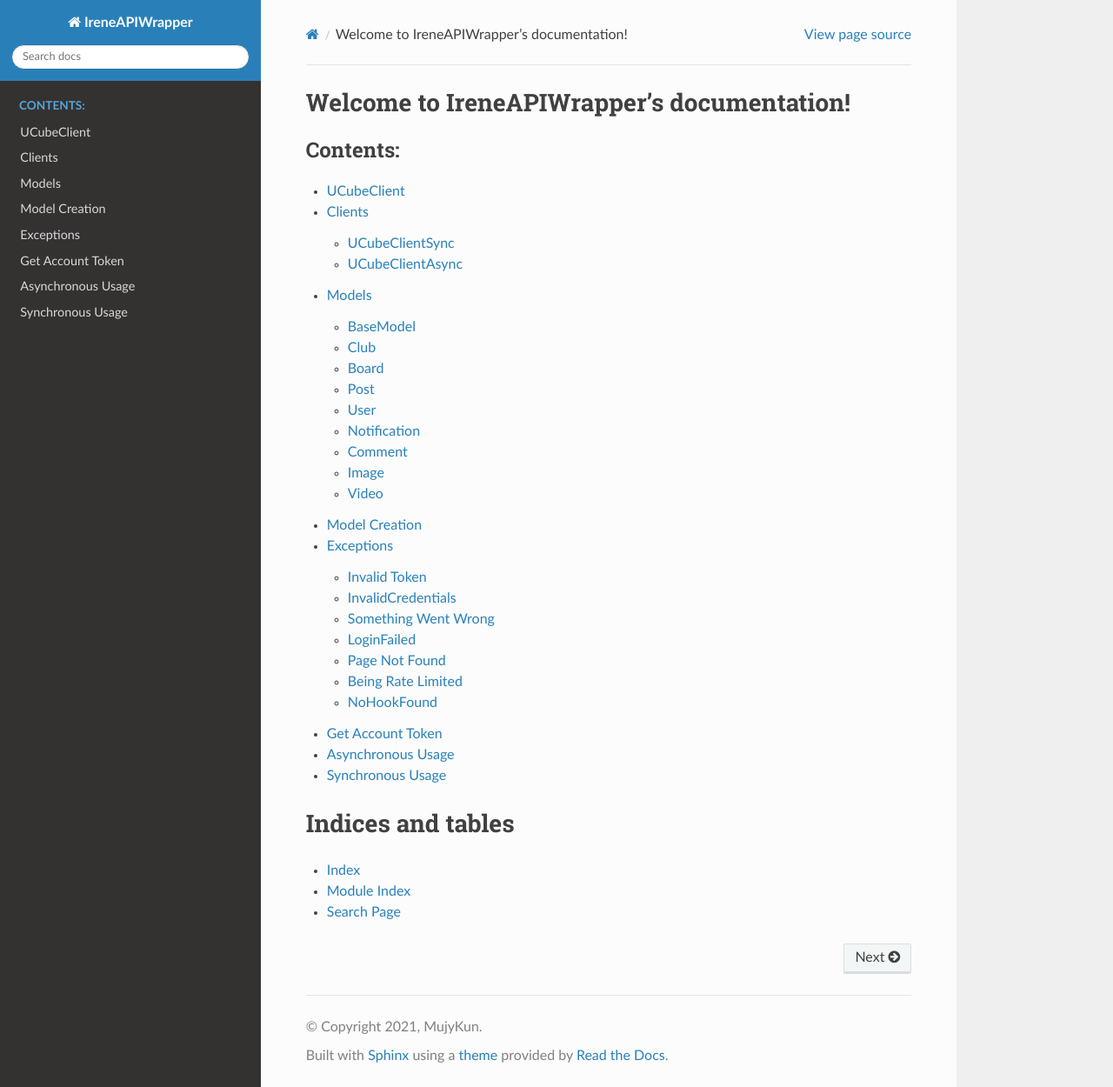
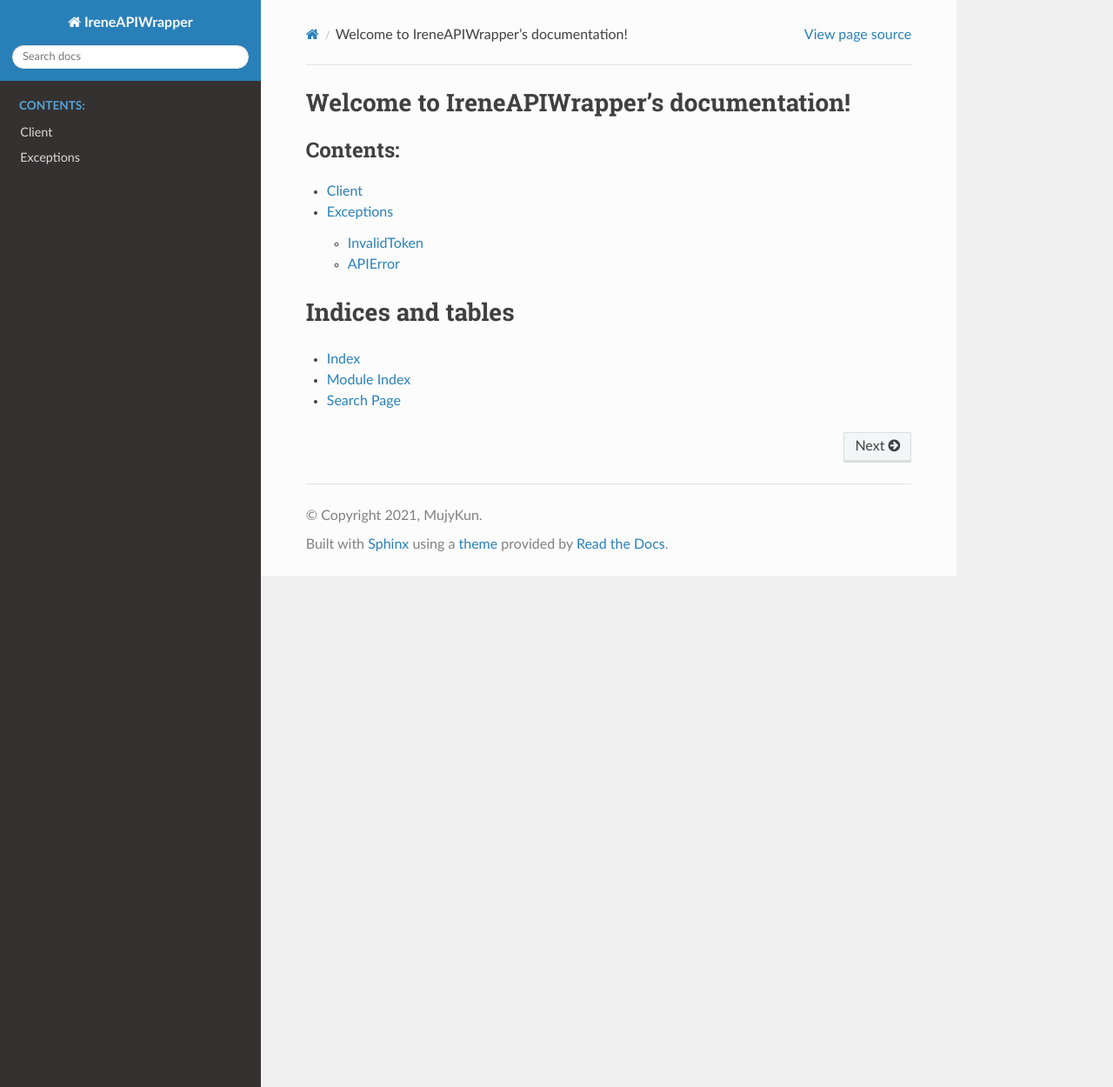
Before and after one commit to MujyKun/IreneAPIWrapper, a Sphinx documentation site: the page built from docs/index.rst, in a window 1280 px wide and 1250 px high. Shown: the whole window at 87% size. Built offline with Sphinx 7.4.7 and the Read the Docs theme 2.0.0, drawn with Linux system fonts in a browser that asks for light colours; part of the change alters nothing that is shown.

```diff
--- a/docs/api.rst
+++ b/docs/api.rst
@@ -1,172 +1,28 @@
-.. py:currentmodule:: UCube
+.. py:currentmodule:: IreneAPIWrapper
 
-.. _ucube_main:
+.. _IreneAPIWrapper_main:
 
-UCubeClient
-=============
+Client
+======
 
-.. autoclass:: UCube.UCubeClient
+.. autoclass:: IreneAPIWrapper.models.IreneAPIClient
     :members:
 
 .. _clients_main:
 
-Clients
-========
-
-=================
-UCubeClientSync
-=================
-.. autoclass:: UCube.UCubeClientSync
-    :members:
-
-==================
-UCubeClientAsync
-==================
-.. autoclass:: UCube.UCubeClientAsync
-    :members:
-
-.. _obj_types:
-
-Models
-======
-
-=========
-BaseModel
-=========
-.. autoclass:: UCube.models.BaseModel
-    :members:
-
-====
-Club
-====
-.. autoclass:: UCube.models.Club
-    :members:
-
-=====
-Board
-=====
-.. autoclass:: UCube.models.Board
-    :members:
-
-====
-Post
-====
-.. autoclass:: UCube.models.Post
-    :members:
-
-====
-User
-====
-.. autoclass:: UCube.models.User
-    :members:
-
-============
-Notification
-============
-.. autoclass:: UCube.models.Notification
-    :members:
-
-=======
-Comment
-=======
-.. autoclass:: UCube.models.Comment
-    :members:
-
-=====
-Image
-=====
-.. autoclass:: UCube.models.Image
-    :members:
-
-=====
-Video
-=====
-.. autoclass:: UCube.models.Video
-    :members:
-
-.. _obj_creation:
-
-Model Creation
-==============
-.. automodule:: UCube.objects
-    :members:
-
-.. _obj_exception:
 
 Exceptions
 ==========
 
-.. _invalid_token_exc:
 
-=============
-Invalid Token
-=============
-.. autoexception:: UCube.InvalidToken
+============
+InvalidToken
+============
+.. autoexception:: IreneAPIWrapper.exceptions.InvalidToken
     :members:
 
-==================
-InvalidCredentials
-==================
-.. autoexception:: UCube.InvalidCredentials
+========
+APIError
+========
+.. autoexception:: IreneAPIWrapper.exceptions.APIError
     :members:
-
-====================
-Something Went Wrong
-====================
-.. autoexception:: UCube.SomethingWentWrong
-    :members:
-
-===========
-LoginFailed
-===========
-.. autoexception:: UCube.LoginFailed
-    :members:
-
-==============
-Page Not Found
-==============
-.. autoexception:: UCube.PageNotFound
-    :members:
-
-==================
-Being Rate Limited
-==================
-.. autoexception:: UCube.BeingRateLimited
-    :members:
-
-===========
-NoHookFound
-===========
-.. autoexception:: UCube.NoHookFound
-    :members:
-
-.. _account_token:
-
-Get Account Token
-=================
-There are two ways to log in.
-The first way is using a username and password to login which will automatically refresh your token.
-The second way is getting your account token manually and being logged in for a very short amount of time.
-
-In order to get your account token, go to https://www.united-cube.com/ and Inspect Element (F12).
-Then go to the `Network` tab and filter by `XHR`. Then refresh your page (F5) and look for ``popup`` or ``clubs`` under `XHR`.
-Under Headers, scroll to the bottom and view the request headers. You want to copy everything past `Authorization: Bearer`.
-
-For example, you may see (This is just an example):
-``Authorization: Bearer ABCDEFGHIJKLMNOPQRSTUVWXYZ``
-Then ``ABCDEFGHIJKLMNOPQRSTUVWXYZ`` would be your auth token for UCube.
-It is suggested to have the auth token as an environment variable.
-
-The first method to log in (username & password) is the best way and SHOULD be the way that you log in.
-
-
-Asynchronous Usage
-==================
-
-Example can be found at https://github.com/MujyKun/united-cube/blob/master/examples/asynchronous.py
-
-
-Synchronous Usage
-=================
-
-Example can be found at https://github.com/MujyKun/united-cube/blob/master/examples/synchronous.py
--- a/docs/conf.py
+++ b/docs/conf.py
@@ -17,12 +17,12 @@ Due to very annoying issues, we will just reroute Sphinx to install the local di
 to spend any more time on.
 
 In order to do this, we will have another requirements file, but inside the docs folder that will install
-the UCube package.
-
+the IreneAPIWrapper package.
+"""
 import os
 import sys
-sys.path.insert(0, os.path.abspath('../IreneAPIWrapper'))
-"""
+sys.path.insert(0, os.path.abspath('../'))
+
 
 # -- Project information -----------------------------------------------------
 
```
Also changed, not shown: 1 other file.
